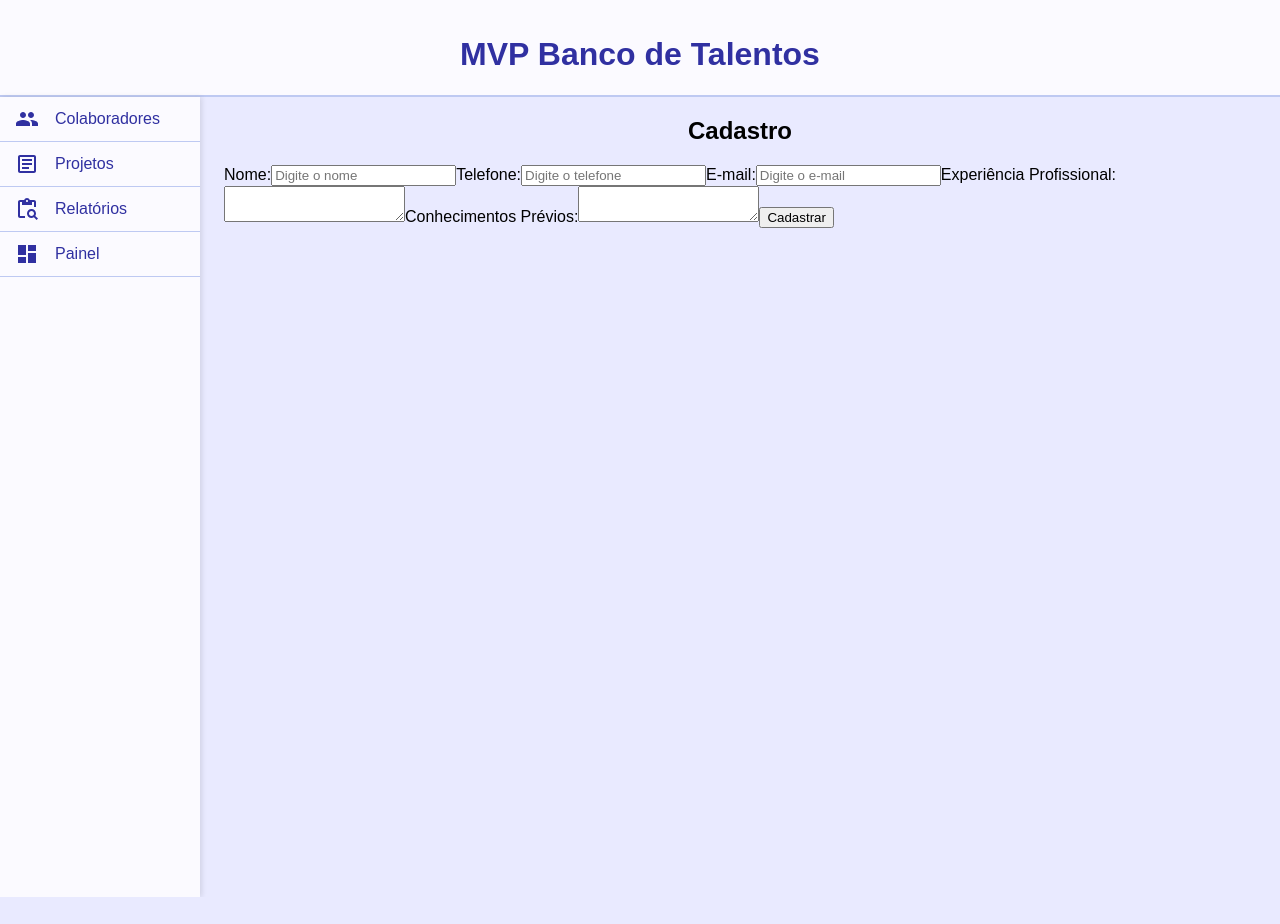
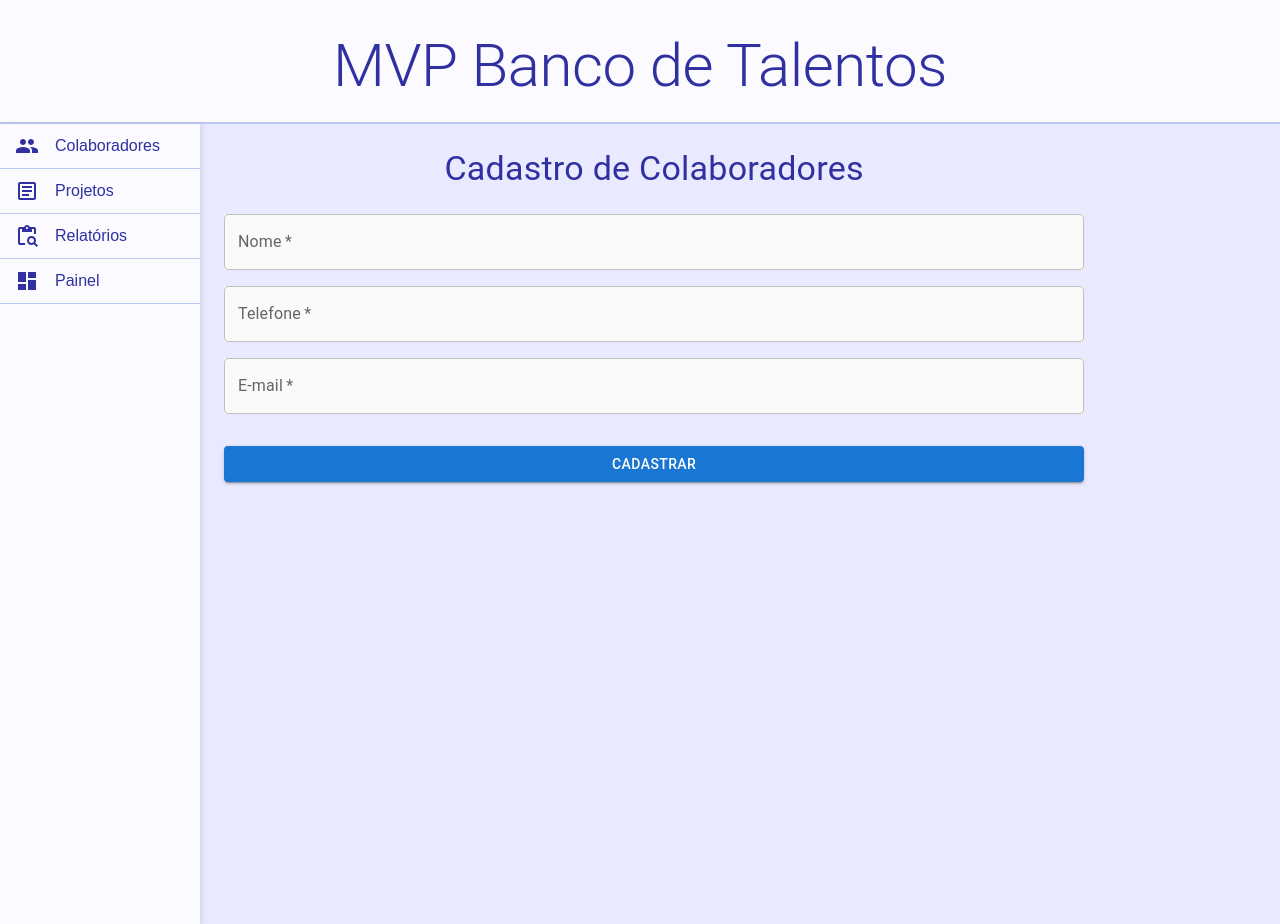
Before and after one commit to orivaldosantana/mvp_banco_talentos, a Next.js app: page /admin/collaborator in a window 1280 px wide. Before the commit the page ends 897 px from the top, so only its background shows below. Built offline with nearby package versions, Linux system fonts and the light colour scheme.

Commit message:
Update professional componente and project design

```diff
--- a/app/globals.css
+++ b/app/globals.css
@@ -27,8 +27,13 @@ a {
 header {
   background-color: var(--bg2);
   color: var(--font);
-  padding: 0px;
-  padding-top: 15px;
+  padding-top: 30px;
+  padding-bottom: 20px;
   text-align: center;
+  border-bottom: #bec9f2 2px solid;
   width: 100%;
 }
+
+.Typography {
+  color: var(--font);
+}
--- a/app/page.module.css
+++ b/app/page.module.css
@@ -1,42 +1,3 @@
-
-
-.container {
-  background-color: #fff;
-  padding: 20px;
-  border-radius: 8px;
-  box-shadow: 0 0 10px rgba(0, 0, 0, 0.1);
-  width: 500px;
-}
-
-.container h2 {
-  color: #3498db;
-}
-
-.container label {
-  display: block;
-  margin-bottom: 8px;
-  color: #333;
-}
-
-.container input,
-.container textarea {
-  width: 100%;
-  padding: 8px;
-  margin-bottom: 16px;
-  box-sizing: border-box;
-  border: 1px solid #ccc;
-  border-radius: 4px;
-}
-
-.container button {
-  background-color: #3498db;
-  color: #fff;
-  padding: 10px 15px;
-  border: none;
-  border-radius: 4px;
-  cursor: pointer;
-}
-
 .menu {
   width: '100%';
   max-width: 220px;
--- a/app/ui/forms/professional.tsx
+++ b/app/ui/forms/professional.tsx
@@ -1,46 +1,57 @@
-import { Container } from '@mui/material'
+import { Box, Button, Container, TextField, Typography } from '@mui/material'
 import React from 'react'
 
+function Professional({ title }) {
+  const textFieldBackground = '#FAFAFA'
+  return (
+    <Container
+      sx={{ display: 'flex', flexDirection: 'row', alignItems: 'center' }}
+    >
+      <Box
+        sx={{
+          display: 'flex',
+          justifyContent: 'center',
+          alignItems: 'center',
+          flexDirection: 'column'
+        }}
+      >
+        <Typography variant="h4" sx={{ color: '#3030a1', margin: 3 }}>
+          Cadastro de Colaboradores
+        </Typography>
 
-function Professional({ title }) {
-  return (
-    <Container sx={{ display: 'flex', justifyContent: 'center', alignItems: 'center', flexDirection: 'column'}}>
-      <h2>{title}</h2>
-      <form>
-        <label htmlFor="nome">Nome:</label>
-        <input
-          type="text"
-          id="nome"
-          name="nome"
-          placeholder="Digite o nome"
-          required
-        />
+        <form>
+          <TextField
+            label="Nome"
+            variant="outlined"
+            fullWidth
+            required
+            sx={{ marginBottom: 2, backgroundColor: textFieldBackground }}
+          />
+          <TextField
+            label="Telefone"
+            variant="outlined"
+            fullWidth
+            required
+            sx={{ marginBottom: 2, backgroundColor: textFieldBackground }}
+          />
+          <TextField
+            label="E-mail"
+            variant="outlined"
+            fullWidth
+            required
+            sx={{ marginBottom: 2, backgroundColor: textFieldBackground }}
+          />
 
-        <label htmlFor="telefone">Telefone:</label>
-        <input
-          type="tel"
-          id="telefone"
-          name="telefone"
-          placeholder="Digite o telefone"
-          required
-        />
-
-        <label htmlFor="email">E-mail:</label>
-        <input
-          type="email"
-          id="email"
-          name="email"
-          placeholder="Digite o e-mail"
-          required
-        />
-        <label htmlFor="experiencia">Experiência Profissional:</label>
-        <textarea id="experiencia" name="experiencia" required></textarea>
-
-        <label htmlFor="conhecimentos">Conhecimentos Prévios:</label>
-        <textarea id="conhecimentos" name="conhecimentos" required></textarea>
-
-        <button type="submit">Cadastrar</button>
-      </form>
+          <Button
+            variant="contained"
+            type="submit"
+            fullWidth
+            sx={{ marginTop: 2 }}
+          >
+            Cadastrar
+          </Button>
+        </form>
+      </Box>
     </Container>
   )
 }
--- a/app/ui/header.tsx
+++ b/app/ui/header.tsx
@@ -1,12 +1,12 @@
-import { BorderBottom } from '@mui/icons-material'
+import { Typography } from '@mui/material'
 import Box from '@mui/material/Box'
 import React from 'react'
 
 export default function Header() {
   return (
     <header>
-      <Box sx={{ borderBottom: 2, borderBottomColor: '#bec9f2'}}>
-      <h1>MVP Banco de Talentos</h1>
+      <Box>
+        <Typography variant="h2">MVP Banco de Talentos</Typography>
       </Box>
     </header>
   )
```
Also changed, not shown: app/page.js (+3 -4 lines).
